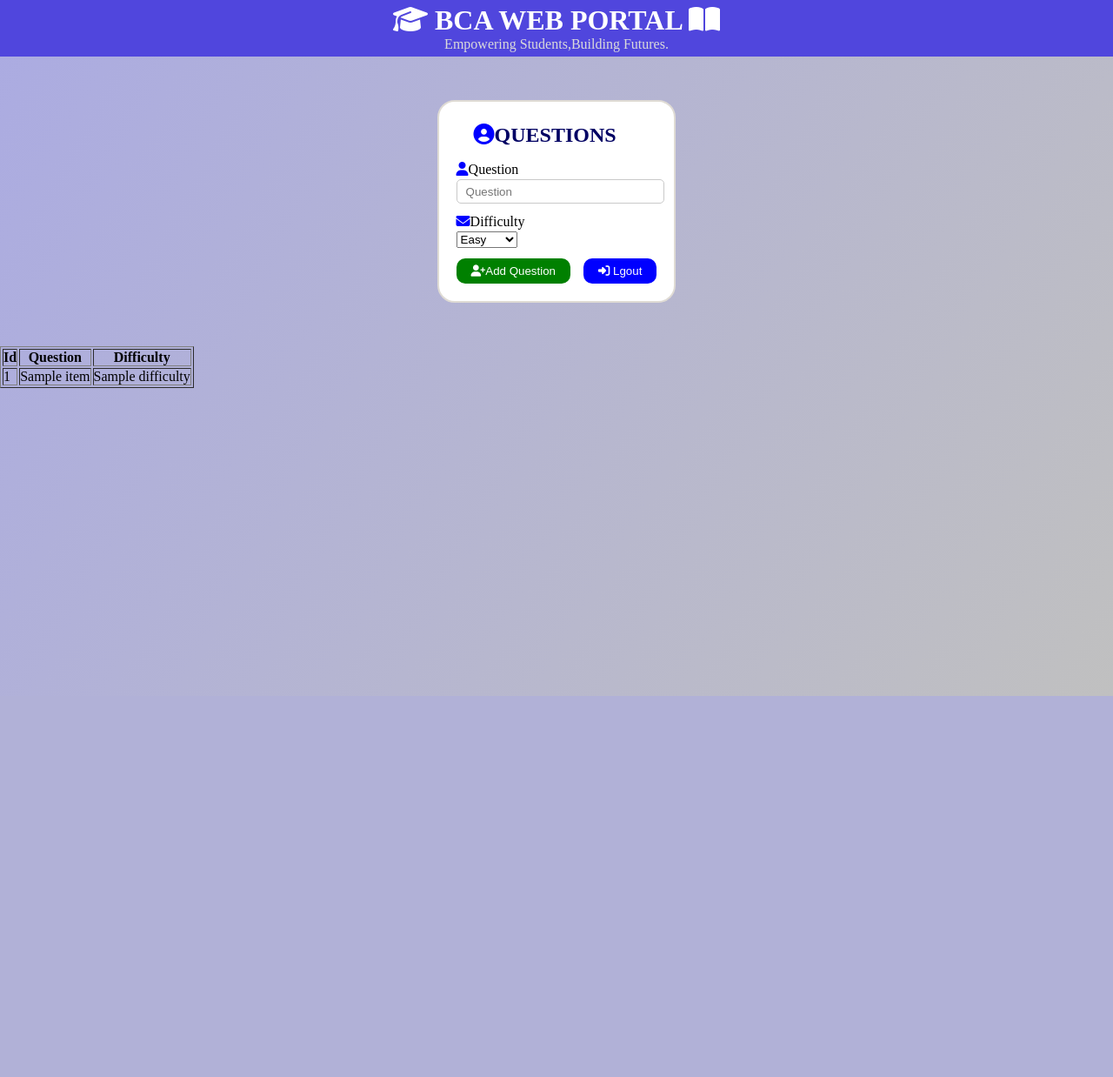
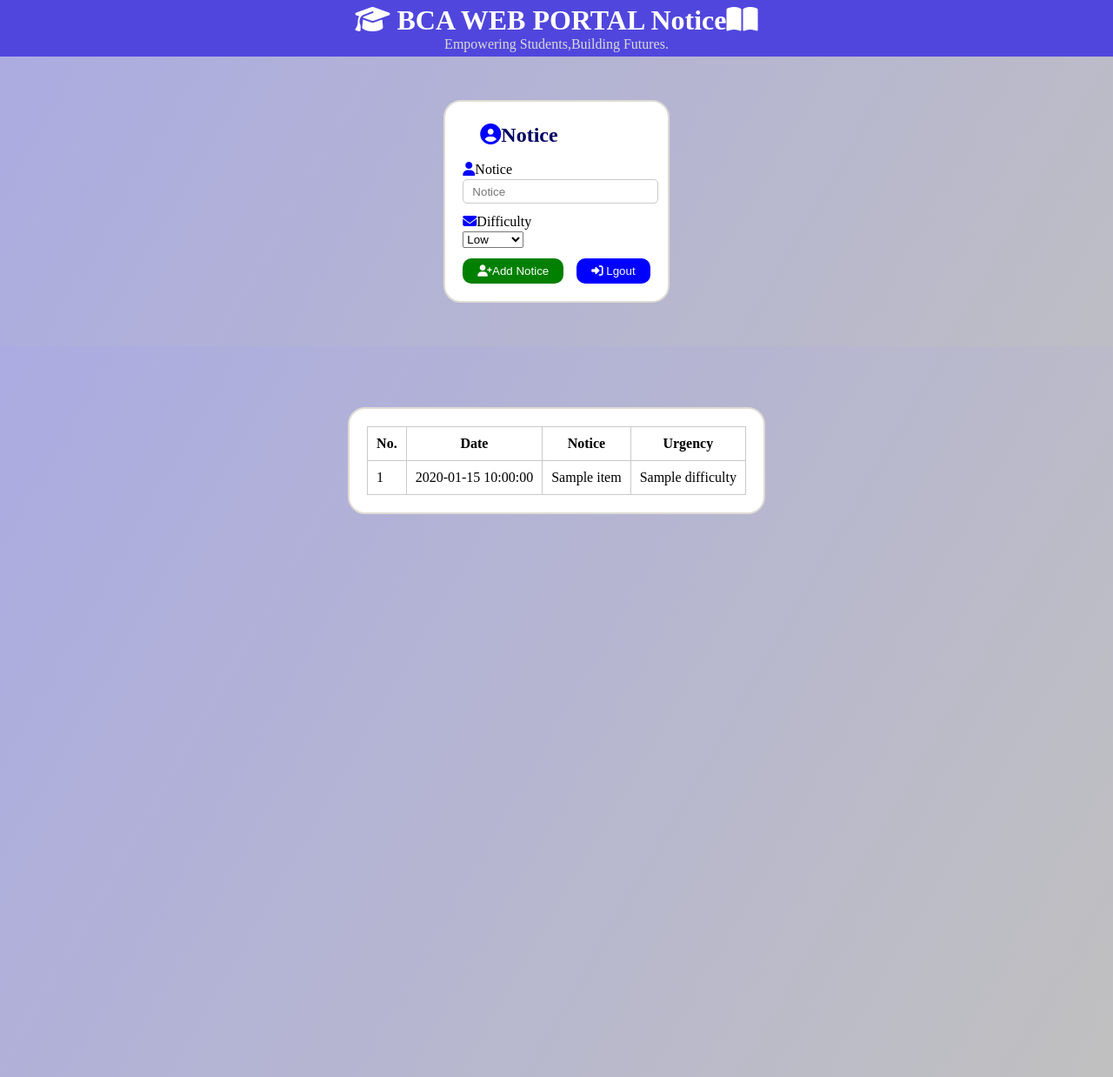
Before and after one commit to ankitaverma8/bcaweb, a Flask app: template templates/questions.html in a window 1280 px wide. Shown: the whole page at 87% size. Before the commit the page ends 800 px from the top, so only its background shows below. Run offline with Flask 3, Linux system fonts and the light colour scheme; the template is opened without the code that fills it: most values are stand-ins (such as "Sample title", 1, 10 or a date in 2020); some libraries are stand-ins or nearby versions.

Commit message:
kuch bhi

```diff
--- a/templates/adminhome.html
+++ b/templates/adminhome.html
@@ -14,7 +14,7 @@
 <body>
 
 <header>
-    <h1><i class="fa-solid fa-graduation-cap cwhite"></i> BCA WEB PORTAL <i class="fa-solid fa-book-open"></i></h1>
+    <h1><i class="fa-solid fa-graduation-cap cwhite"></i> BCA WEB PORTAL Notice <i class="fa-solid fa-book-open"></i></h1>
     <p> Empowering Students,Building Futures.</p>
 </header>
 
@@ -40,7 +40,7 @@
 
 
     <button class="bgreen" type="button"><i class="fa-solid fa-form  cwhite"></i> DASHBOARD</button>
-    <button class="bgreen" type="button" onclick="location.href='/questions'"><i class="fa-solid fa-form  cwhite"></i> QUESTIONS</button>
+    <button class="bgreen" type="button" onclick="location.href='/questions'"><i class="fa-solid fa-form  cwhite"></i> Notice</button>
 
         <button class="bblue" type="button" onclick="location.href='/logout'"><i class="fa-solid fa-right-to-bracket cwhite"></i> LOGOUT</button>
 </div>
--- a/templates/adminlogin.html
+++ b/templates/adminlogin.html
@@ -13,7 +13,7 @@
 <body>
 
 <header>
-    <h1><i class="fa-solid fa-graduation-cap cwhite"></i> BCA WEB PORTAL <i class="fa-solid fa-book-open"></i></h1>
+    <h1><i class="fa-solid fa-graduation-cap cwhite"></i> BCA WEB PORTAL Notice <i class="fa-solid fa-book-open"></i></h1>
     <p> Empowering Students,Building Futures.</p>
 </header>
 
--- a/templates/login.html
+++ b/templates/login.html
@@ -13,7 +13,7 @@
 <body>
 
 <header>
-    <h1><i class="fa-solid fa-graduation-cap cwhite"></i> BCA WEB PORTAL <i class="fa-solid fa-book-open"></i></h1>
+    <h1><i class="fa-solid fa-graduation-cap cwhite"></i> BCA WEB PORTAL Notice <i class="fa-solid fa-book-open"></i></h1>
     <p> Empowering Students,Building Futures.</p>
 </header>
 
--- a/templates/questions.html
+++ b/templates/questions.html
@@ -13,7 +13,7 @@
 <body>
 
 <header>
-    <h1><i class="fa-solid fa-graduation-cap cwhite"></i> BCA WEB PORTAL <i class="fa-solid fa-book-open"></i></h1>
+    <h1><i class="fa-solid fa-graduation-cap cwhite"></i> BCA WEB PORTAL Notice<i class="fa-solid fa-book-open"></i></h1>
     <p> Empowering Students,Building Futures.</p>
 </header>
 
@@ -21,27 +21,27 @@
 
 <div class="formcontainer">
 
-    <h3 class="formtitle"><i class="fa-solid fa-circle-user cblue"></i>QUESTIONS</h3>
+    <h3 class="formtitle"><i class="fa-solid fa-circle-user cblue"></i>Notice</h3>
 
     <form id="questionform" method="post">
 
 
 <div class="inputfield">
-        <label for="question"><i class="fa-solid fa-user cblue"></i>Question</label>
-        <input required type="text" name="question" id="question" placeholder="Question">
+        <label for="question"><i class="fa-solid fa-user cblue"></i>Notice</label>
+        <input required type="text" name="question" id="question" placeholder="Notice">
 </div>
 
 <div class="inputfield">
         <label for="difficulty"><i class="fa-solid fa-envelope cblue"></i>Difficulty</label>
         <select name="difficulty" id="difficulty">
-            <option value="easy">Easy</option>
+            <option value="low">Low</option>
             <option value="medium">Medium</option>
-            <option value="hard">Hard</option>
+            <option value="high">High</option>
         </select>
 </div>
 
 <div class="inputfield buttons">
-        <button type="submit" class="bgreen" type="submit"><i class="fa-solid fa-user-plus cwhite"></i>Add Question</button>
+        <button type="submit" class="bgreen" type="submit"><i class="fa-solid fa-user-plus cwhite"></i>Add Notice</button>
 
         <button class="bblue" type="button" onclick="location.href='/logout'"><i class="fa-solid fa-right-to-bracket cwhite"></i> Lgout</button>
 </div>
@@ -51,23 +51,31 @@
 
 </div>
 
-    <div>
-        <table border="1">
+<div style="margin: 0; min-height: 100vh; background-attachment: fixed; background-image: linear-gradient(120deg, rgb(171, 171, 226), rgb(192, 192, 192)); padding: 20px;">
+    <div style="background-color: rgb(255, 255, 255); margin: 50px auto; width: max-content; padding: 20px; border-radius: 20px; border: 2px solid rgb(223, 219, 212);">
+        <table style="border-collapse: collapse; width: 100%;">
+            <thead>
                 <tr>
-                <th>Id</th>
-                <th>Question</th>
-                <th>Difficulty</th>
+                    <th style="padding: 10px; border: 1px solid rgb(201, 201, 201);">No.</th>
+                    <th style="padding: 10px; border: 1px solid rgb(201, 201, 201);">Date</th>
+                    <th style="padding: 10px; border: 1px solid rgb(201, 201, 201);">Notice</th>
+                    <th style="padding: 10px; border: 1px solid rgb(201, 201, 201);">Urgency</th>
                 </tr>
+            </thead>
+            <tbody>
                 {% for item in questions %}
                     {% if item.id %}
                         <tr>
-            <td>{{ item.id }}</td>
-            <td>{{ item.question }}</td>
-            <td>{{ item.difficulty }}</td>
+                            <td style="padding: 10px; border: 1px solid rgb(201, 201, 201);">{{ item.id }}</td>
+                            <td style="padding: 10px; border: 1px solid rgb(201, 201, 201);">{{ item.notice_date }}</td>
+                            <td style="padding: 10px; border: 1px solid rgb(201, 201, 201);">{{ item.question }}</td>
+                            <td style="padding: 10px; border: 1px solid rgb(201, 201, 201);">{{ item.difficulty }}</td>
                         </tr>
                     {% endif %}
                 {% endfor %}
+            </tbody>
         </table>
+    </div>
 </div>
 
 </body>
--- a/templates/register.html
+++ b/templates/register.html
@@ -13,7 +13,7 @@
 <body>
 
 <header>
-    <h1><i class="fa-solid fa-graduation-cap cwhite"></i> BCA WEB PORTAL <i class="fa-solid fa-book-open"></i></h1>
+    <h1><i class="fa-solid fa-graduation-cap cwhite"></i> BCA WEB PORTAL Notice<i class="fa-solid fa-book-open"></i></h1>
     <p> Empowering Students,Building Futures.</p>
 </header>
 
```
Also changed, not shown: templates/home.html (+17 -8 lines), 1 other file. Lines whose indentation alone changed are shown as unchanged.
